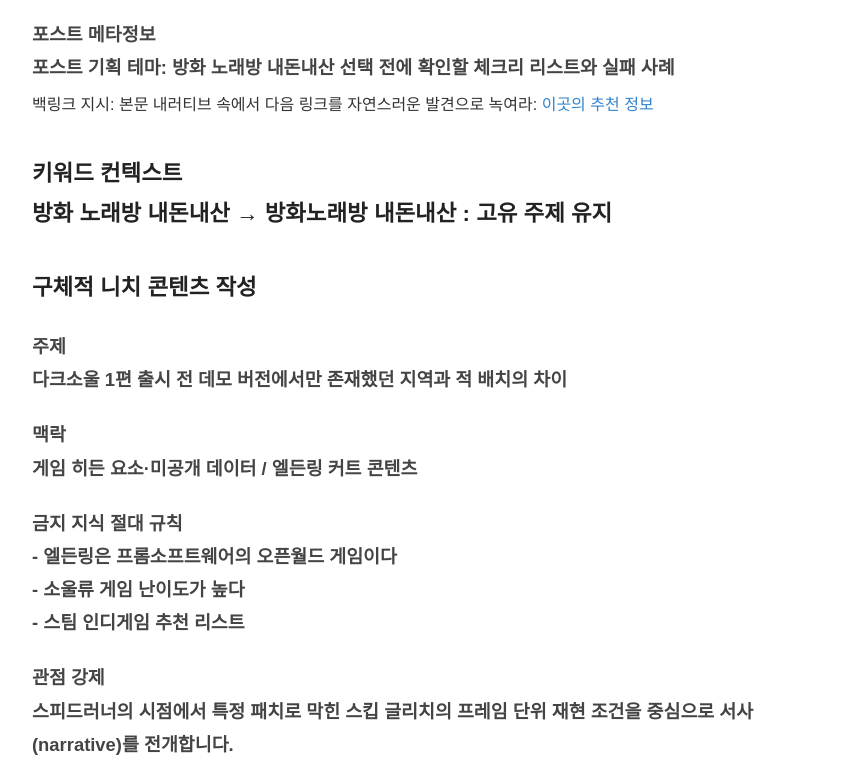
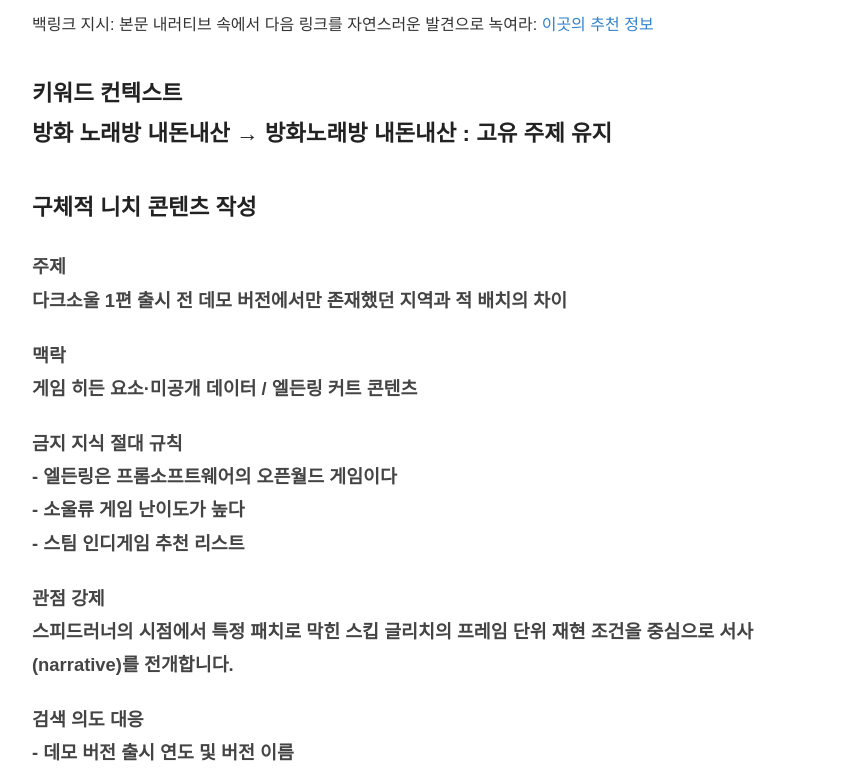
Before and after one commit to dydrkrtks7-cmd/bp-t3b05-bh-kb-real-1, a plain HTML site: page posts/checklist-001-7mnlln.html in a window 1280 px wide. Shown: the part 210-985 px from the top of the page, without its empty margins (208-1072 px from the left). Drawn offline with Linux system fonts and the light colour scheme.

Commit message:
deploy: garbage-free snapshot 2026-07-28T13:45:57.685Z

```diff
--- a/posts/checklist-001-7mnlln.html
+++ b/posts/checklist-001-7mnlln.html
@@ -22,7 +22,7 @@
   <main>
     <h1>방화 노래방 내돈내산 선택 전에 확인할 체크리스트와 실패 사례</h1>
     <article>
-      <h3>포스트 메타정보<br>포스트 기획 테마: 방화 노래방 내돈내산 선택 전에 확인할 체크리 리스트와 실패 사례</h3>
+
 <p>백링크 지시: 본문 내러티브 속에서 다음 링크를 자연스러운 발견으로 녹여라: <a href="https://nurse-kyujin.online/" target="_blank" rel="noopener noreferrer">이곳의 추천 정보</a></p>
 <h2>키워드 컨텍스트<br>방화 노래방 내돈내산 → 방화노래방 내돈내산 : 고유 주제 유지</h2>
 <h2>구체적 니치 콘텐츠 작성</h2>
```
